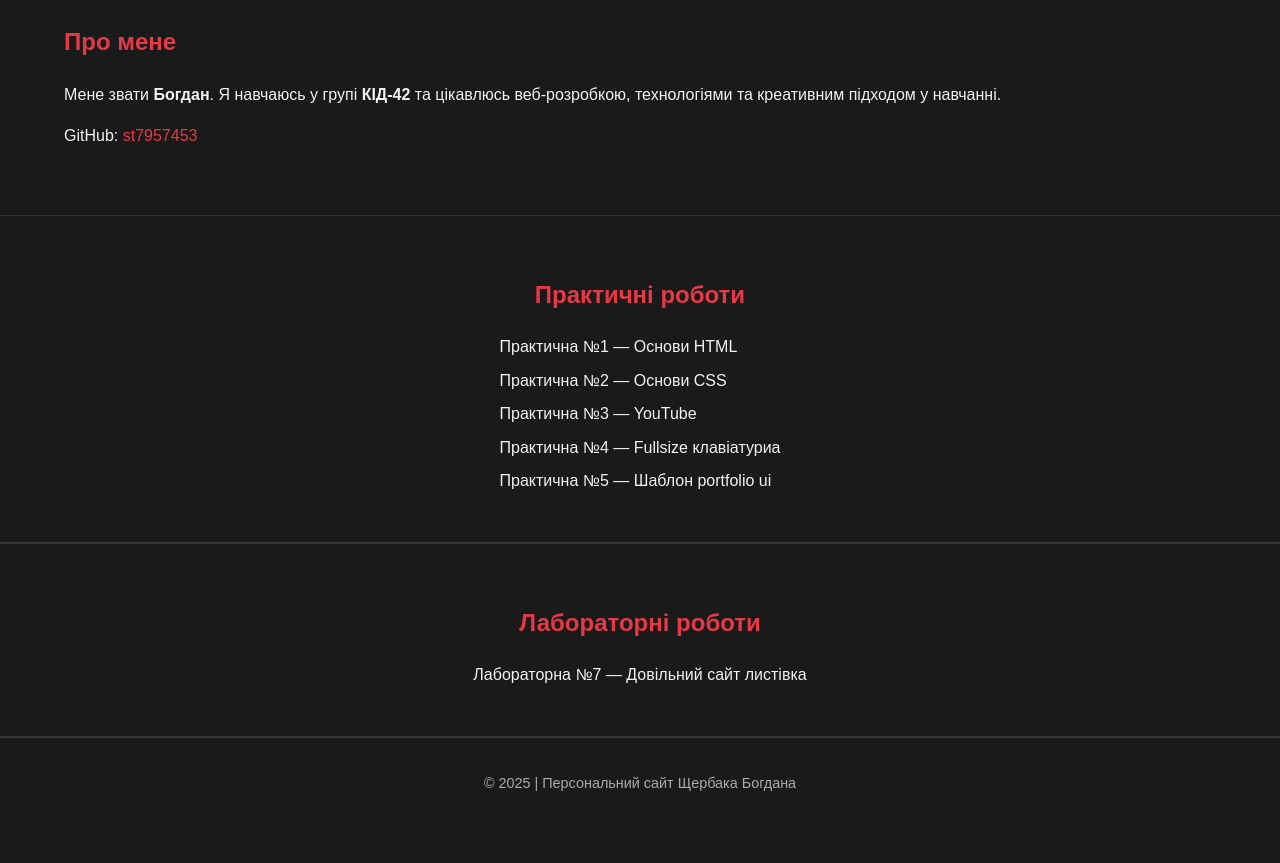
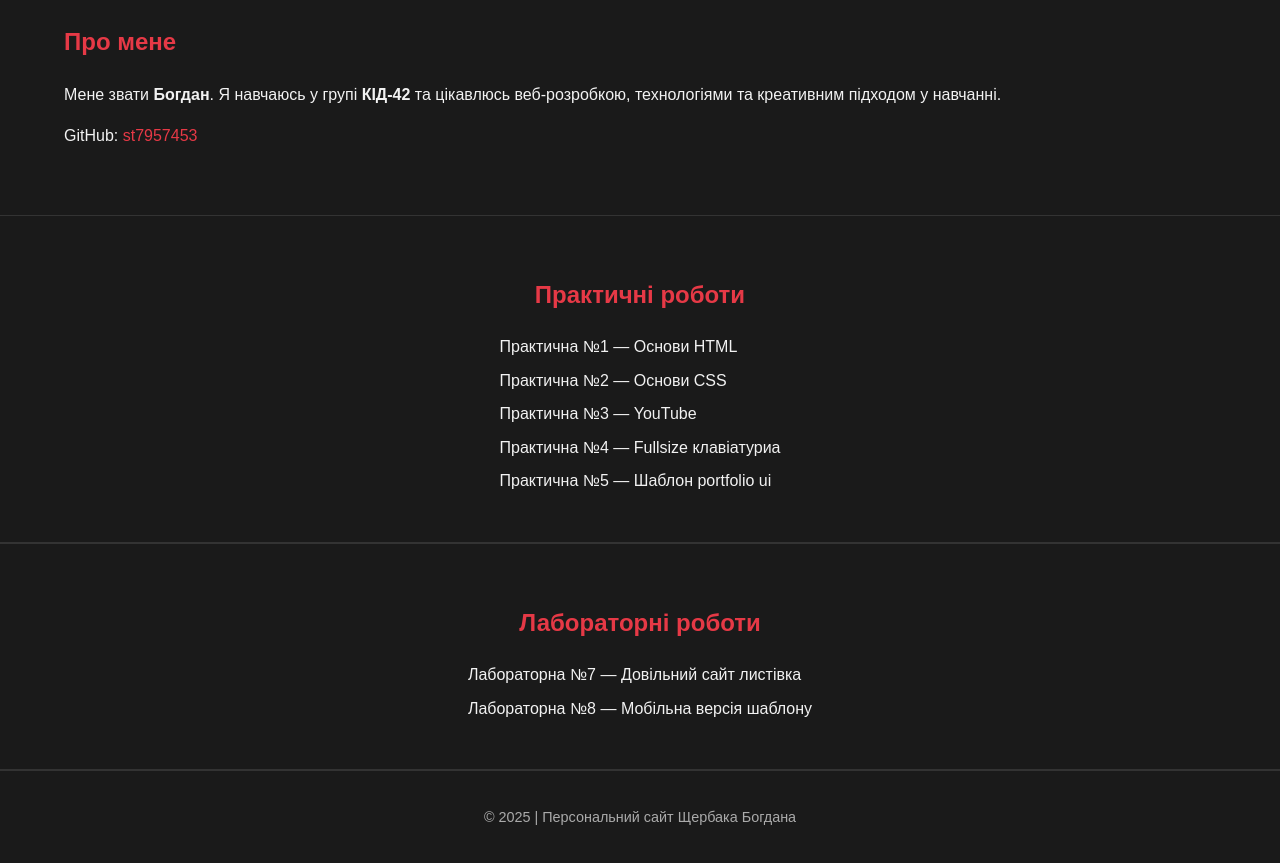
Before and after one commit to st7957453/personal-website, a plain HTML site: page index.html in a window 1280 px wide. Shown: the part 688-1551 px from the top of the page. Before the commit the page ends 1518 px from the top, so only its background shows below. Drawn offline with Linux system fonts and the light colour scheme.

Commit message:
Лб8поправка

```diff
--- a/index.html
+++ b/index.html
@@ -63,6 +63,7 @@
             <h2>Лабораторні роботи</h2>
             <ul>
                 <li><a href="practikal-projekt7.html">Лабораторна №7</a> — Довільний сайт листівка</li>
+                <li><a href="practikal-projekt8.html">Лабораторна №8</a> — Мобільна версія шаблону</li>
             </ul>
         </div>
     </section>
```
